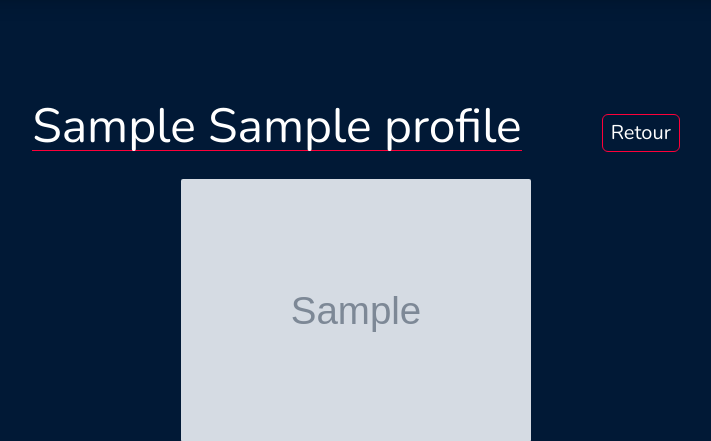
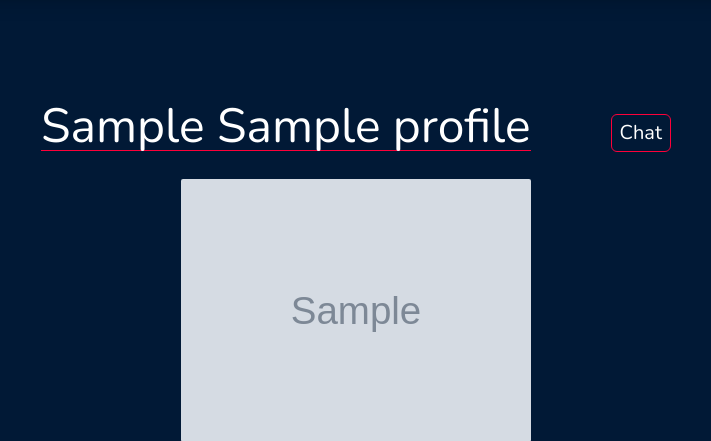
Before and after one commit to AllanRondeau/Maturelly, a Symfony app: template templates/profile/profile.html.twig in a window 1280 px wide. Shown: the part 74-515 px from the top of the page, without its empty margins (284-995 px from the left). Run offline with Twig, Linux system fonts and the light colour scheme; the template is opened without the code that fills it: most values are stand-ins (such as "Sample title", 1, 10 or a date in 2020); grey boxes marked "Sample" are stand-in pictures; style sheets or scripts are compiled from the project's sources; some libraries are stand-ins or nearby versions; some web fonts are replaced.

Commit message:
renamed button

```diff
--- a/templates/profile/profile.html.twig
+++ b/templates/profile/profile.html.twig
@@ -10,7 +10,7 @@
                 <a href="{{ path('app_profile_edit') }}" class="text-xl border rounded-md border-primary px-2 py-1 hover:px-3 hover:py-1 hover:-mx-1 transition-all duration-200">Modifier le profil</a>
             {% else %}
                 {% if chatId != "" %}
-                    <a href="{{ path('app_chat_show', {id: chatId}) }}" class="text-xl border rounded-md border-primary px-2 py-1 hover:px-3 hover:py-1 hover:-mx-1 transition-all duration-200">Retour</a>
+                    <a href="{{ path('app_chat_show', {id: chatId}) }}" class="text-xl border rounded-md border-primary px-2 py-1 hover:px-3 hover:py-1 hover:-mx-1 transition-all duration-200">Chat</a>
                 {% endif %}
             {% endif %}
         </div>
```
